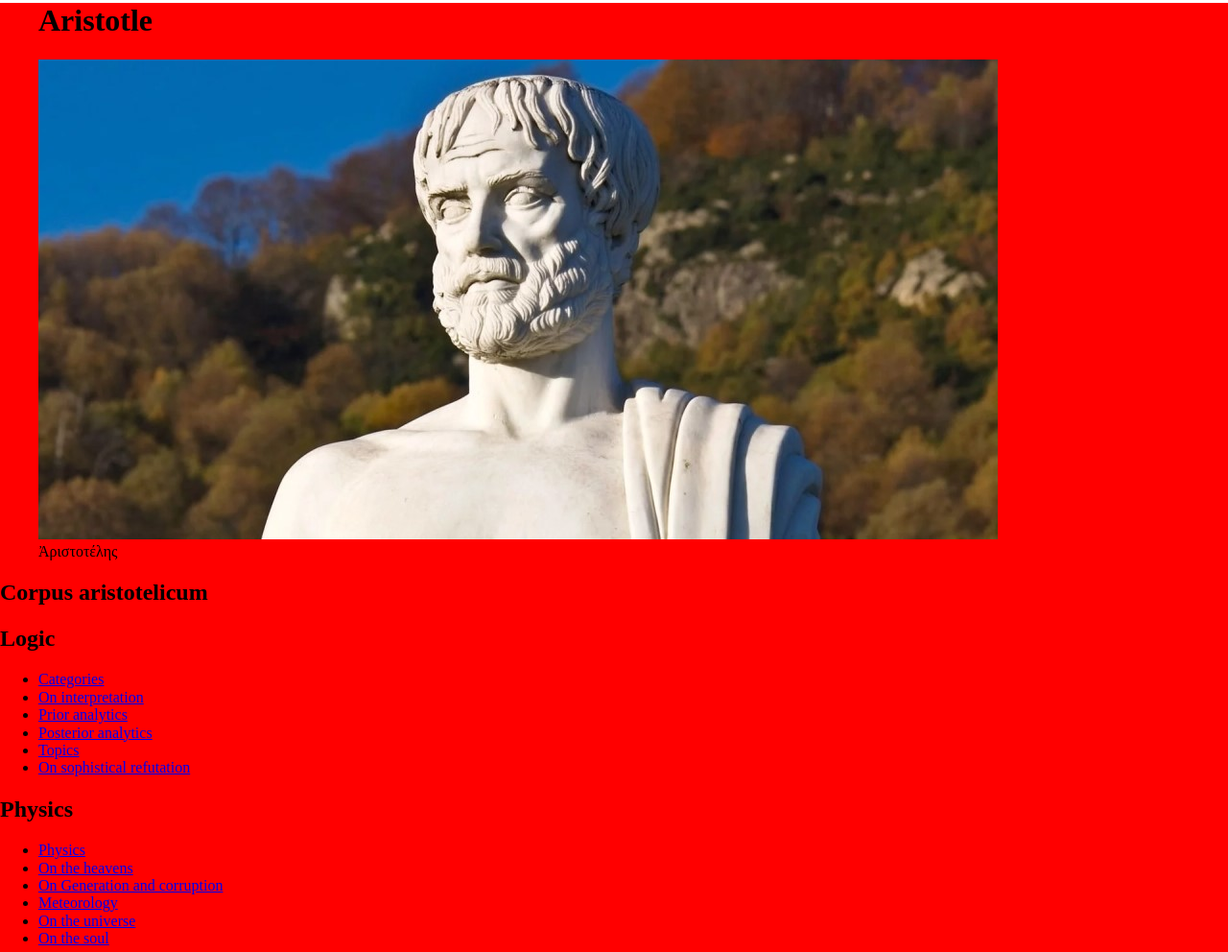
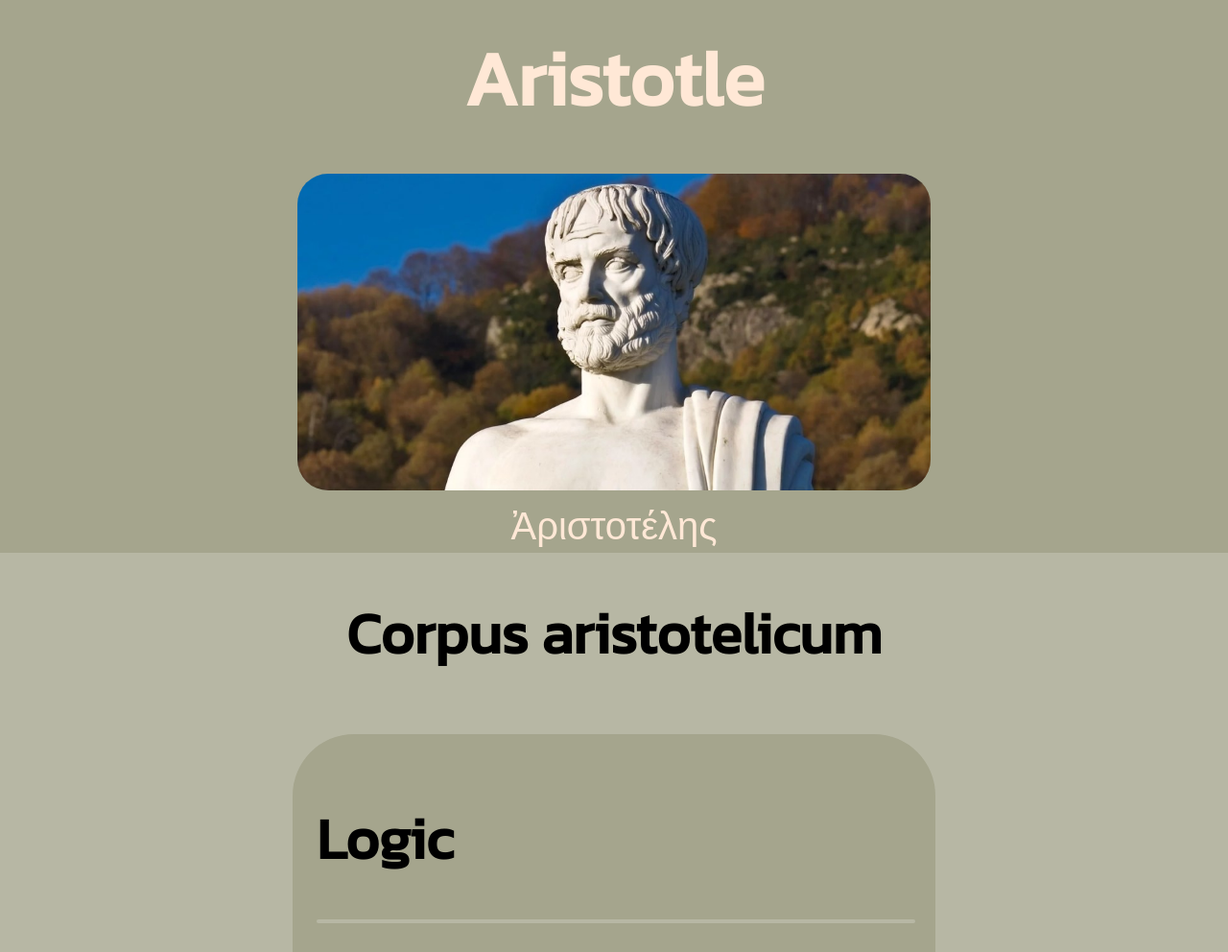
Before and after one commit to angelnieto18/freecodecamp-tribute-page, a plain HTML site: page docs/index.html in a window 1280 px wide. Shown: the part 18-1010 px from the top of the page at 96% size. Drawn offline with Linux system fonts and the light colour scheme.

Commit message:
Add files via upload

```diff
--- a/docs/css/style.css
+++ b/docs/css/style.css
@@ -4,7 +4,7 @@
 	--kanit: 'Kanit', sans-serif;
 }
 
-@media screen and (max-width: 576px)
+@media screen and (max-width: 768px)
 {
     #main {
     	display: grid;
@@ -84,8 +84,103 @@
 
 }
 
-@media screen and (min-width: 577px) {
+@media screen and (min-width: 769px) {
 	#main {
-		background: red
+    	display: grid;
+    	background: #b7b7a4;
+    	font-family: var(--kanit)
+    }
+
+    #main a {
+    	margin-bottom: 15px
+    }
+
+    #img-div {
+    	margin: 0;
+    	padding: 0 20px;
+    	text-align: center;
+    	background: #a5a58d;
+    	color: #ffe8d6;
+    }
+
+    #img-div img {
+    	width: calc(50% + 40px);
+    	border-radius: 16px;
+    }
+
+    #img-caption {
+    	padding: 5px 0;
+    }
+
+    .corpus {
+    	display: flex;
+    	flex-direction: column;
+    	align-items: center;
+    }
+
+    section {
+    	width: calc(100% - 40px);
+    	margin: 20px;
+    	padding: 0 20px;
+    }
+
+    section div {
+    	background: #a5a58d;
+    	margin: 0 auto;
+    	padding: 25px;
+    	border-radius: 32px;
+    	width: 50%
+    }
+
+    section div div {
+    	background: #b7b7a4;
+    	padding: 2px;
+    	width: 100%
+    }
+
+    hr {
+    	width: 100%;
+    }
+
+    .corpus ul {
+    	display: grid;
+    	padding: 0;
+    	grid-gap: 15px;
+
+    }
+
+    .corpus li {
+    	list-style: none;
+    	margin: 10px 0;
+    }
+
+    .corpus a {
+    	text-decoration: none;
+    	color: #000;
+    	padding:10px;
+    	background: #fff;
+    	border-radius: 8px;
+    }
+}
+
+@media screen and (min-width: 1200px) {
+	#main {
+		font-size: 40px
+	}
+
+	#img-div img {
+    	border-radius: 32px;
+	}
+
+	section div {
+		border-radius: 64px
+	}
+
+	.corpus ul {
+		grid-gap: 35px
+	}
+
+	.corpus a {
+		border-radius: 16px
 	}
 }
```
